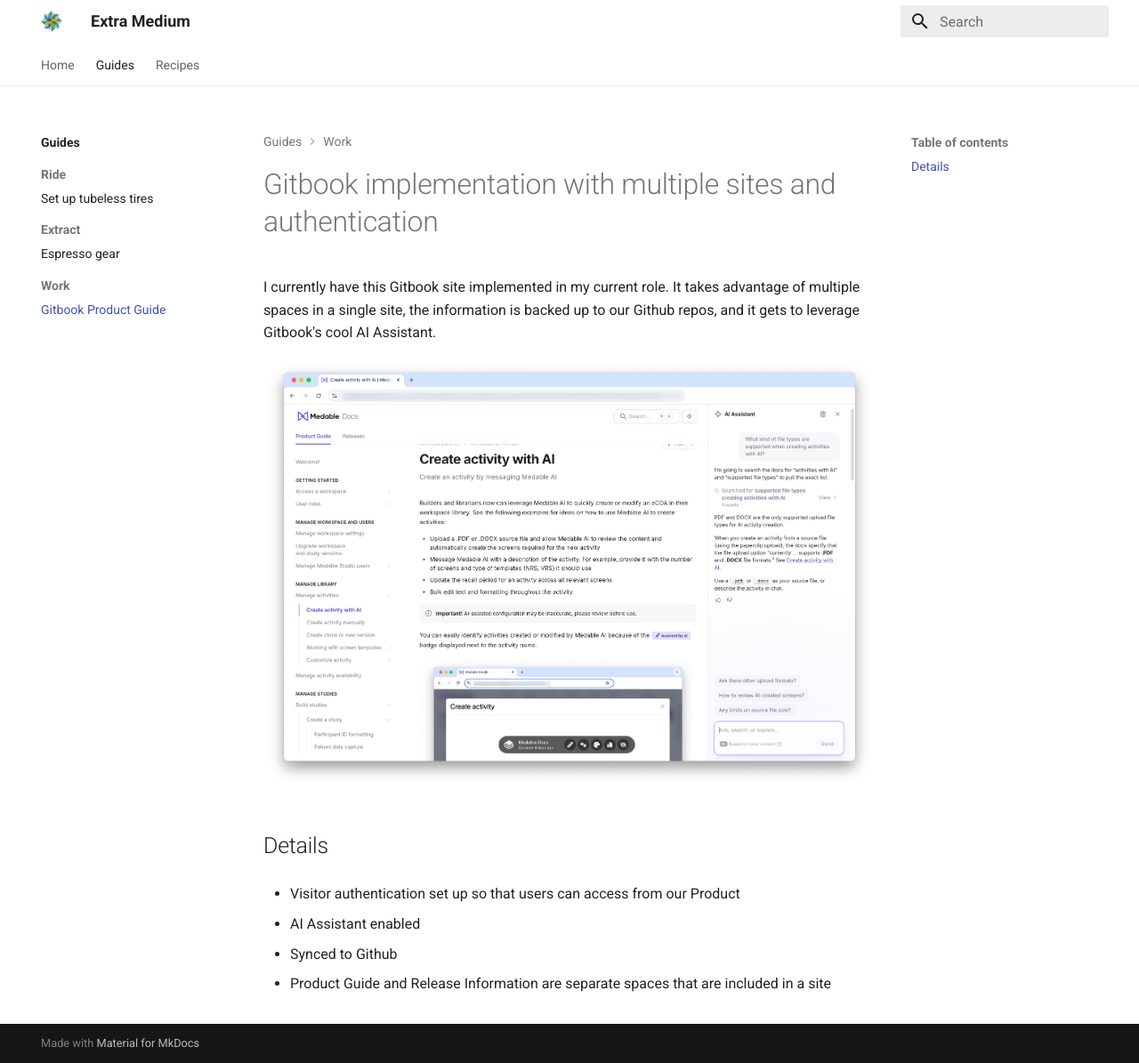
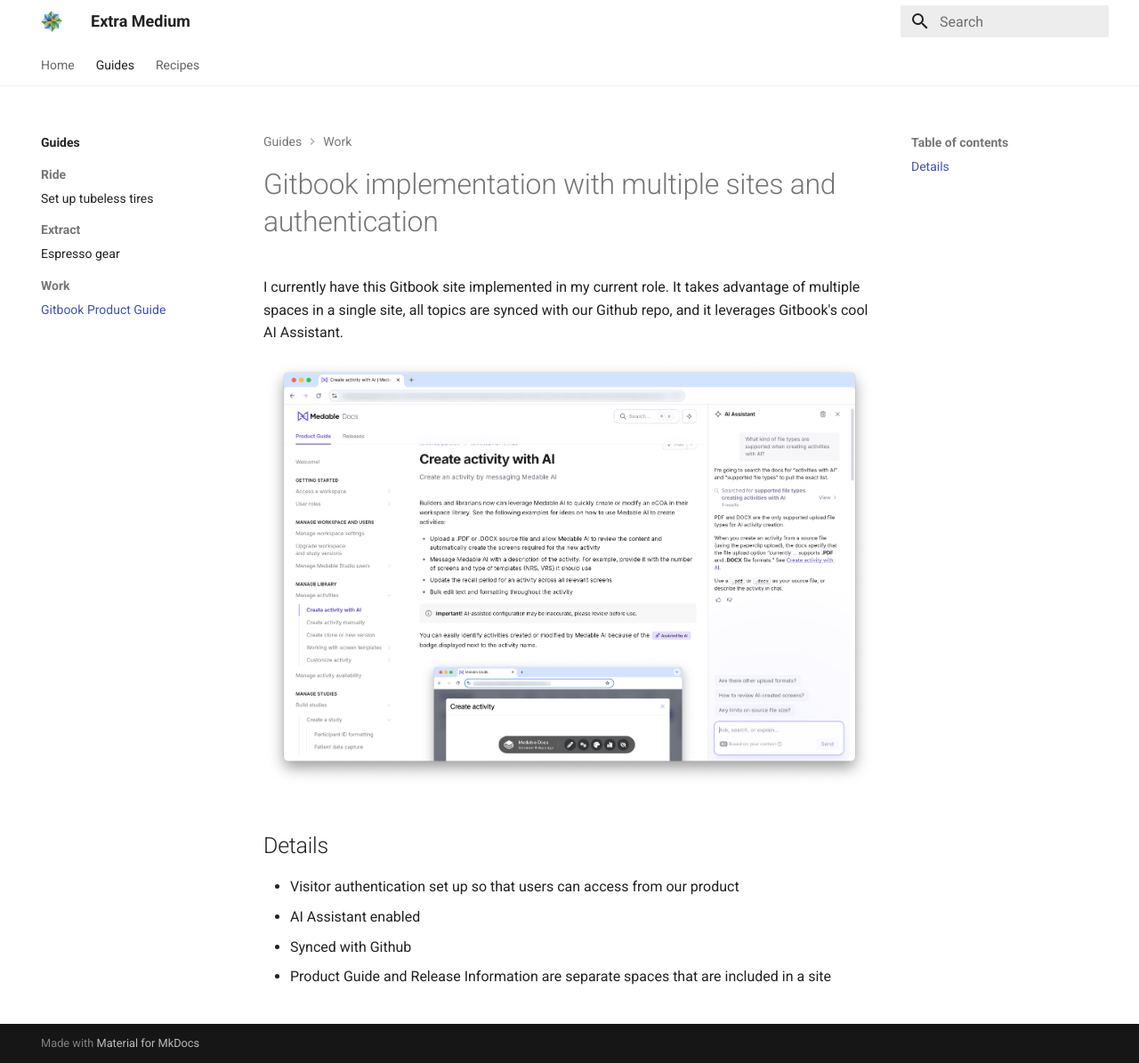
Before and after one commit to bgarrison2/extra-medium, an MkDocs documentation site: the page built from docs/guides/work/gitbook-product-guide.md, in a window 1280 px wide and 1195 px high. Shown: the whole window at 89% size. Built offline with MkDocs 1.6.1 and Material for MkDocs 9.7.7, drawn with Linux system fonts in a browser that asks for light colours.

Commit message:
Updates to gitbook product guide topic

```diff
--- a/docs/guides/work/gitbook-product-guide.md
+++ b/docs/guides/work/gitbook-product-guide.md
@@ -1,14 +1,11 @@
 #Gitbook implementation with multiple sites and authentication
-I currently have this Gitbook site implemented in my current role. It takes advantage of multiple spaces in a single site, the information is backed up to our Github repos, and it gets to leverage Gitbook's cool AI Assistant.
+I currently have this Gitbook site implemented in my current role. It takes advantage of multiple spaces in a single site, all topics are synced with our Github repo, and it leverages Gitbook's cool AI Assistant.
 
 ![Gitbook Product Guide](./assets/gitbook-product-guide-example.png "Gitbook product guide example")
 
 
 ##Details
-* Visitor authentication set up so that users can access from our Product
-
+* Visitor authentication set up so that users can access from our product
 * AI Assistant enabled
-
-* Synced to Github
-
+* Synced with Github
 * Product Guide and Release Information are separate spaces that are included in a site
```
